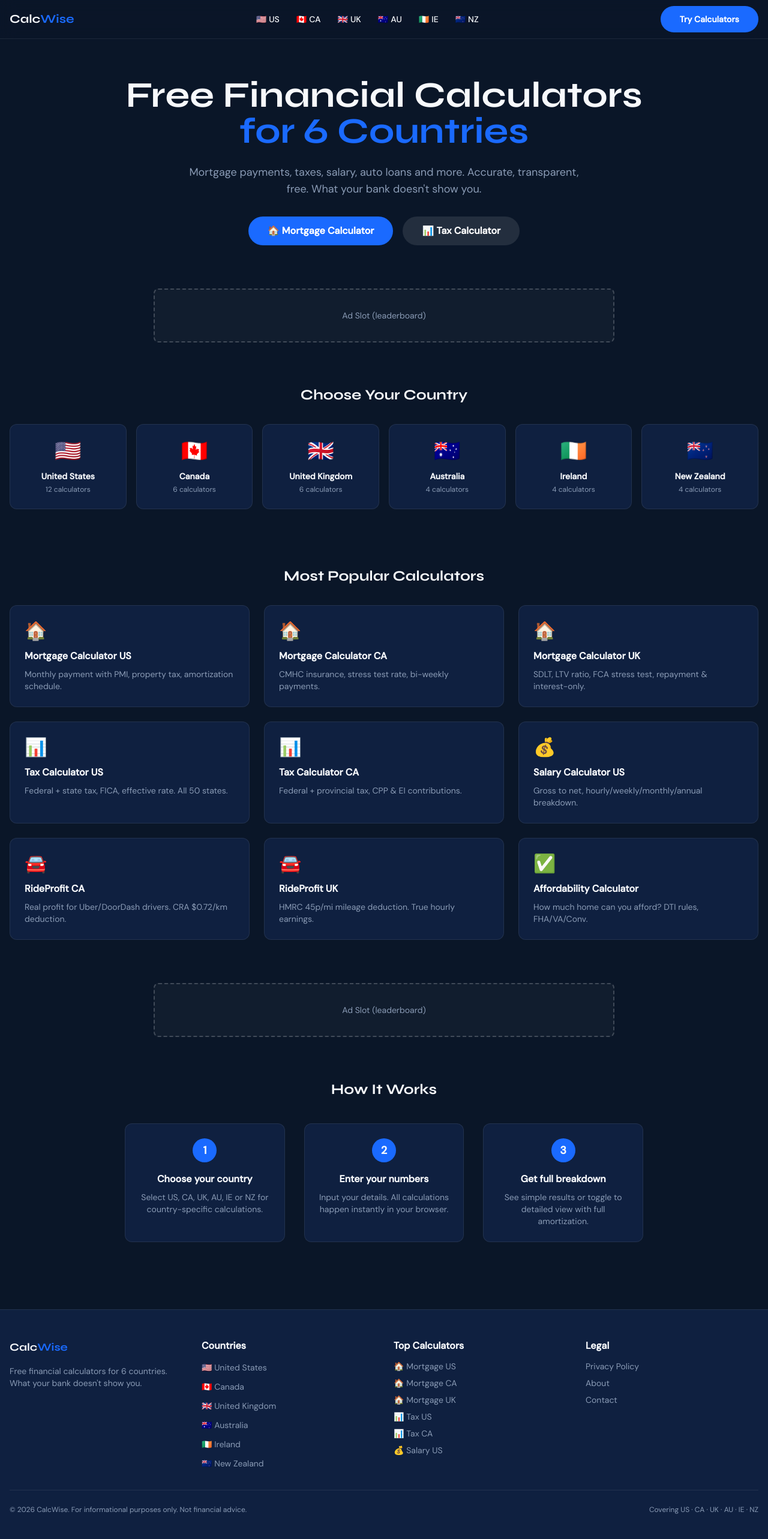
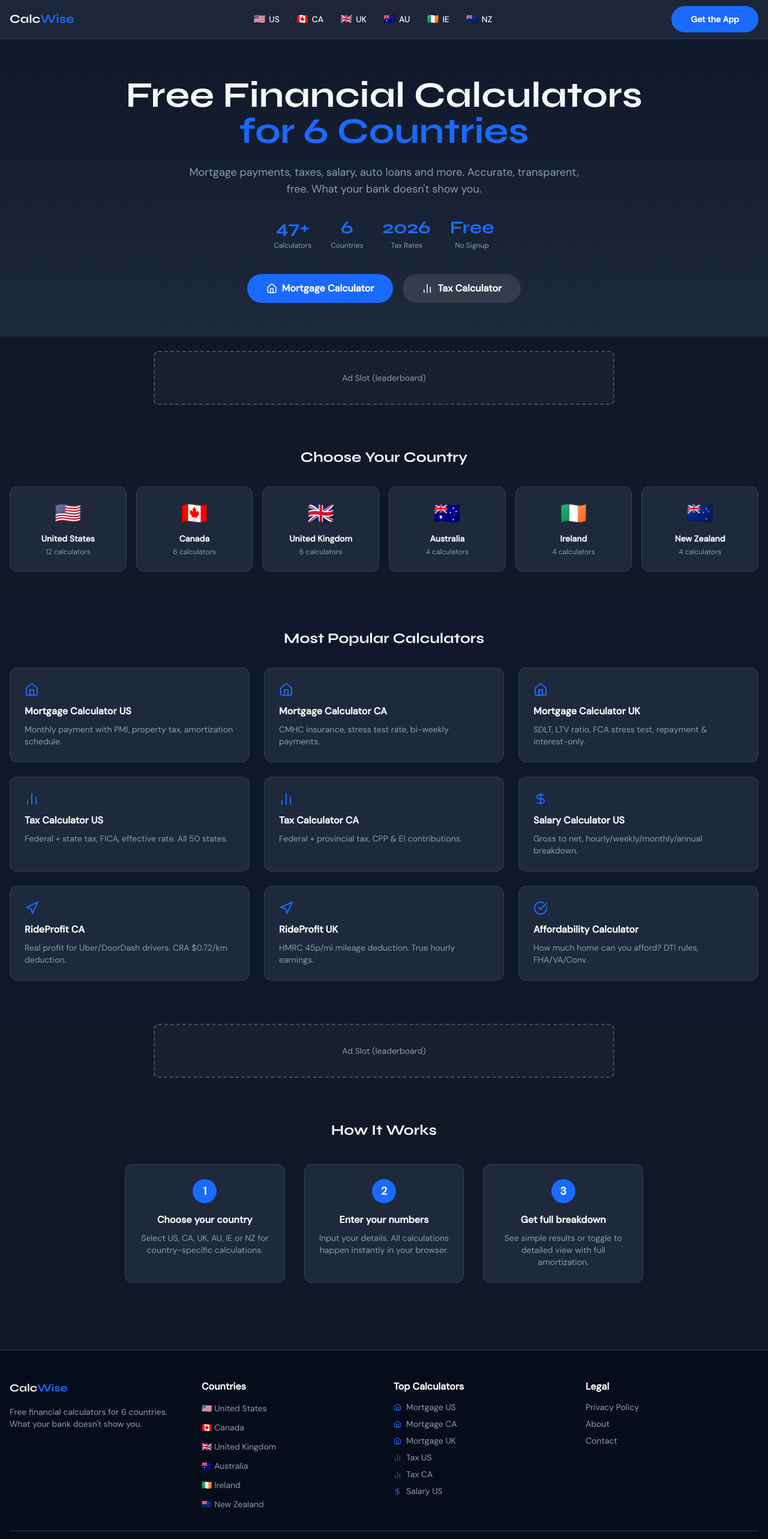
Before and after one commit to abassimaj123/calcwise, a React (Vite) app: page / in a window 1280 px wide. Shown: the top 2566 px of the page at 60% size. Built offline with nearby package versions, Linux system fonts and the light colour scheme.

Commit message:
fix: GB→UK labels, lucide icons, contrast improvements, navbar flags, Get the App CTA

```diff
--- a/src/components/Footer.jsx
+++ b/src/components/Footer.jsx
@@ -1,9 +1,12 @@
 import { Link } from 'react-router-dom'
+import { Home, BarChart2, DollarSign } from 'lucide-react'
 import { countries } from '../config/countries'
+
+const ICON_COLOR = '#1A6AFF'
 
 export default function Footer() {
   return (
-    <footer className="bg-dark2 border-t border-white/[0.08] mt-16 py-12">
+    <footer className="border-t border-border-subtle mt-16 py-12" style={{ background: '#060D1A' }}>
       <div className="max-w-7xl mx-auto px-4">
         <div className="grid grid-cols-2 md:grid-cols-4 gap-8 mb-8">
           <div>
@@ -29,24 +32,24 @@ export default function Footer() {
           <div>
             <h4 className="font-semibold mb-3">Top Calculators</h4>
             <ul className="space-y-2 text-sm text-cw-gray">
-              <li><Link to="/us/mortgage" className="hover:text-white">🏠 Mortgage US</Link></li>
-              <li><Link to="/ca/mortgage" className="hover:text-white">🏠 Mortgage CA</Link></li>
-              <li><Link to="/uk/mortgage" className="hover:text-white">🏠 Mortgage UK</Link></li>
-              <li><Link to="/us/tax" className="hover:text-white">📊 Tax US</Link></li>
-              <li><Link to="/ca/tax" className="hover:text-white">📊 Tax CA</Link></li>
-              <li><Link to="/us/salary" className="hover:text-white">💰 Salary US</Link></li>
+              <li><Link to="/us/mortgage" className="hover:text-white flex items-center gap-2"><Home size={13} color={ICON_COLOR} /> Mortgage US</Link></li>
+              <li><Link to="/ca/mortgage" className="hover:text-white flex items-center gap-2"><Home size={13} color={ICON_COLOR} /> Mortgage CA</Link></li>
+              <li><Link to="/uk/mortgage" className="hover:text-white flex items-center gap-2"><Home size={13} color={ICON_COLOR} /> Mortgage UK</Link></li>
+              <li><Link to="/us/tax"      className="hover:text-white flex items-center gap-2"><BarChart2 size={13} color={ICON_COLOR} /> Tax US</Link></li>
+              <li><Link to="/ca/tax"      className="hover:text-white flex items-center gap-2"><BarChart2 size={13} color={ICON_COLOR} /> Tax CA</Link></li>
+              <li><Link to="/us/salary"   className="hover:text-white flex items-center gap-2"><DollarSign size={13} color={ICON_COLOR} /> Salary US</Link></li>
             </ul>
           </div>
           <div>
             <h4 className="font-semibold mb-3">Legal</h4>
             <ul className="space-y-2 text-sm text-cw-gray">
               <li><Link to="/privacy" className="hover:text-white">Privacy Policy</Link></li>
-              <li><Link to="/about" className="hover:text-white">About</Link></li>
+              <li><Link to="/about"   className="hover:text-white">About</Link></li>
               <li><Link to="/contact" className="hover:text-white">Contact</Link></li>
             </ul>
           </div>
         </div>
-        <div className="border-t border-white/[0.08] pt-6 flex flex-col md:flex-row items-center justify-between gap-4">
+        <div className="border-t border-border-subtle pt-6 flex flex-col md:flex-row items-center justify-between gap-4">
           <p className="text-xs text-cw-gray">© 2026 CalcWise. For informational purposes only. Not financial advice.</p>
           <p className="text-xs text-cw-gray">Covering US · CA · UK · AU · IE · NZ</p>
         </div>
--- a/src/components/Navbar.jsx
+++ b/src/components/Navbar.jsx
@@ -1,13 +1,17 @@
 import { useState } from 'react'
 import { Link } from 'react-router-dom'
 import { countries, calcsByCountry, calcMeta } from '../config/countries'
+import { calcIconMap } from '../config/calcIcons'
+import { BarChart2 } from 'lucide-react'
+
+const ICON_COLOR = '#1A6AFF'
 
 export default function Navbar() {
   const [mobileOpen, setMobileOpen] = useState(false)
   const [activeDropdown, setActiveDropdown] = useState(null)
 
   return (
-    <nav className="sticky top-0 z-50 bg-dark/80 backdrop-blur-md border-b border-white/[0.08]">
+    <nav className="sticky top-0 z-50 bg-dark2/90 backdrop-blur-md border-b border-border-subtle">
       <div className="max-w-7xl mx-auto px-4 flex items-center justify-between h-16">
         {/* Logo */}
         <Link to="/" className="text-xl font-display font-bold">
@@ -25,24 +29,27 @@ export default function Navbar() {
             >
               <Link
                 to={`/${code}`}
-                className="flex items-center gap-1 px-3 py-2 rounded-lg hover:bg-white/[0.08] text-sm font-medium transition-colors"
+                className="flex items-center gap-1.5 px-3 py-2 rounded-lg hover:bg-white/[0.08] text-sm font-medium transition-colors"
               >
-                <span>{country.flag}</span>
+                <span className="text-base leading-none">{country.flag}</span>
                 <span>{code.toUpperCase()}</span>
               </Link>
               {/* Dropdown */}
               {activeDropdown === code && (
-                <div className="absolute top-full left-0 mt-1 w-48 bg-dark2 border border-white/10 rounded-card shadow-xl py-2 z-50">
-                  {calcsByCountry[code].map(calcKey => (
+                <div className="absolute top-full left-0 mt-1 w-52 bg-dark2 border border-border-subtle rounded-card shadow-xl py-2 z-50">
+                  {calcsByCountry[code].map(calcKey => {
+                    const Icon = calcIconMap[calcKey] || BarChart2
+                    return (
                       <Link
                         key={calcKey}
                         to={`/${code}/${calcMeta[calcKey]?.slug}`}
-                      className="flex items-center gap-2 px-4 py-2 text-sm hover:bg-white/[0.08] transition-colors"
+                        className="flex items-center gap-3 px-4 py-2 text-sm hover:bg-white/[0.08] transition-colors"
                       >
-                      <span>{calcMeta[calcKey]?.icon}</span>
+                        <Icon size={16} color={ICON_COLOR} />
                         <span>{calcMeta[calcKey]?.label}</span>
                       </Link>
-                  ))}
+                    )
+                  })}
                 </div>
               )}
             </div>
@@ -52,7 +59,7 @@ export default function Navbar() {
         {/* CTA + Hamburger */}
         <div className="flex items-center gap-3">
           <Link to="/us/mortgage" className="hidden md:block cw-btn text-sm py-2 px-5">
-            Try Calculators
+            Get the App
           </Link>
           <button
             onClick={() => setMobileOpen(!mobileOpen)}
@@ -65,7 +72,7 @@ export default function Navbar() {
 
       {/* Mobile Menu */}
       {mobileOpen && (
-        <div className="md:hidden bg-dark2 border-t border-white/[0.05] max-h-96 overflow-y-auto">
+        <div className="md:hidden bg-dark2 border-t border-border-subtle max-h-96 overflow-y-auto">
           {Object.entries(countries).map(([code, country]) => (
             <div key={code}>
               <Link
@@ -77,17 +84,20 @@ export default function Navbar() {
                 <span>{country.name}</span>
               </Link>
               <div className="pl-4">
-                {calcsByCountry[code].map(calcKey => (
+                {calcsByCountry[code].map(calcKey => {
+                  const Icon = calcIconMap[calcKey] || BarChart2
+                  return (
                     <Link
                       key={calcKey}
                       to={`/${code}/${calcMeta[calcKey]?.slug}`}
-                    className="flex items-center gap-2 px-4 py-2 text-sm text-cw-gray hover:text-white"
+                      className="flex items-center gap-3 px-4 py-2 text-sm text-cw-gray hover:text-white"
                       onClick={() => setMobileOpen(false)}
                     >
-                    <span>{calcMeta[calcKey]?.icon}</span>
+                      <Icon size={15} color={ICON_COLOR} />
                       <span>{calcMeta[calcKey]?.label}</span>
                     </Link>
-                ))}
+                  )
+                })}
               </div>
             </div>
           ))}
--- /dev/null
+++ b/src/config/calcIcons.jsx
@@ -0,0 +1,21 @@
+import {
+  Home, BarChart2, Car, DollarSign, Navigation,
+  TrendingDown, CreditCard, Building2, GraduationCap,
+  TrendingUp, RefreshCw, CheckCircle, Repeat
+} from 'lucide-react'
+
+export const calcIconMap = {
+  mortgage:       Home,
+  tax:            BarChart2,
+  autoloan:       Car,
+  'rent-vs-buy':  Building2,
+  salary:         DollarSign,
+  rideprofit:     Navigation,
+  'loan-payoff':  TrendingDown,
+  'credit-card':  CreditCard,
+  heloc:          Building2,
+  'student-loan': GraduationCap,
+  'property-roi': TrendingUp,
+  refinance:      RefreshCw,
+  affordability:  CheckCircle,
+}
--- a/src/index.css
+++ b/src/index.css
@@ -6,29 +6,32 @@
   --primary: #1A6AFF;
   --primary-dark: #1455CC;
   --accent: #00D4FF;
-  --dark: #0A1628;
-  --dark2: #0F2040;
+  --dark: #111827;
+  --dark-hero: #0F172A;
+  --dark2: #1E293B;
+  --dark-footer: #060D1A;
+  --border-subtle: #334155;
 }
 
 body {
-  background-color: #0A1628;
+  background-color: #111827;
   color: #F7F9FC;
   font-family: 'DM Sans', sans-serif;
 }
 
 /* Custom scrollbar */
 ::-webkit-scrollbar { width: 6px; }
-::-webkit-scrollbar-track { background: #0F2040; }
+::-webkit-scrollbar-track { background: #1E293B; }
 ::-webkit-scrollbar-thumb { background: #1A6AFF; border-radius: 3px; }
 
 /* Input styles */
 .cw-input {
-  @apply w-full bg-dark2 border border-white/10 rounded-lg px-4 py-3 text-white placeholder-cw-gray focus:outline-none focus:border-primary transition-colors;
+  @apply w-full bg-dark2 border border-border-subtle rounded-lg px-4 py-3 text-white placeholder-cw-gray focus:outline-none focus:border-primary transition-colors;
 }
 
 /* Card styles */
 .cw-card {
-  @apply bg-dark2 border border-white/[0.08] rounded-card p-6;
+  @apply bg-dark2 border border-border-subtle rounded-card p-6;
 }
 
 /* Button styles */
--- a/src/pages/CountryHub.jsx
+++ b/src/pages/CountryHub.jsx
@@ -1,11 +1,16 @@
 import { Helmet } from 'react-helmet-async'
 import { Link } from 'react-router-dom'
+import { BarChart2 } from 'lucide-react'
 import { countries, calcsByCountry, calcMeta } from '../config/countries'
+import { calcIconMap } from '../config/calcIcons'
 import AdSenseSlot from '../components/AdSenseSlot'
+
+const ICON_COLOR = '#1A6AFF'
 
 export default function CountryHub({ country }) {
   const c = countries[country]
   const calcs = calcsByCountry[country] || []
+  const currencyLabel = c.currency === 'GBP' ? 'GBP · £' : `${c.currency} · ${c.symbol}`
 
   return (
     <>
@@ -29,16 +34,19 @@ export default function CountryHub({ country }) {
         <div className="grid grid-cols-1 sm:grid-cols-2 lg:grid-cols-3 gap-6">
           {calcs.map(calcKey => {
             const m = calcMeta[calcKey]
+            const Icon = calcIconMap[calcKey] || BarChart2
             return (
               <Link
                 key={calcKey}
                 to={`/${country}/${m.slug}`}
                 className="cw-card hover:border-primary/40 hover:bg-primary/5 transition-all group flex items-center gap-4"
               >
-                <div className="text-4xl">{m.icon}</div>
+                <div className="shrink-0">
+                  <Icon size={24} color={ICON_COLOR} />
+                </div>
                 <div>
                   <h2 className="font-semibold group-hover:text-primary transition-colors">{m.label}</h2>
-                  <p className="text-xs text-cw-gray">{c.currency} · Updated 2026</p>
+                  <p className="text-xs text-cw-gray">{currencyLabel} · Updated 2026</p>
                 </div>
               </Link>
             )
--- a/src/pages/Home.jsx
+++ b/src/pages/Home.jsx
@@ -1,7 +1,29 @@
 import { Helmet } from 'react-helmet-async'
 import { Link } from 'react-router-dom'
-import { countries, calcsByCountry, calcMeta } from '../config/countries'
+import { Home as HomeIcon, BarChart2, Car, DollarSign, Navigation, CheckCircle, TrendingUp } from 'lucide-react'
+import { countries, calcsByCountry } from '../config/countries'
 import AdSenseSlot from '../components/AdSenseSlot'
+
+const ICON_COLOR = '#1A6AFF'
+
+const featuredCalcs = [
+  { to: '/us/mortgage', Icon: HomeIcon,   title: 'Mortgage Calculator US', desc: 'Monthly payment with PMI, property tax, amortization schedule.' },
+  { to: '/ca/mortgage', Icon: HomeIcon,   title: 'Mortgage Calculator CA', desc: 'CMHC insurance, stress test rate, bi-weekly payments.' },
+  { to: '/uk/mortgage', Icon: HomeIcon,   title: 'Mortgage Calculator UK', desc: 'SDLT, LTV ratio, FCA stress test, repayment & interest-only.' },
+  { to: '/us/tax',      Icon: BarChart2,  title: 'Tax Calculator US',      desc: 'Federal + state tax, FICA, effective rate. All 50 states.' },
+  { to: '/ca/tax',      Icon: BarChart2,  title: 'Tax Calculator CA',      desc: 'Federal + provincial tax, CPP & EI contributions.' },
+  { to: '/us/salary',   Icon: DollarSign, title: 'Salary Calculator US',   desc: 'Gross to net, hourly/weekly/monthly/annual breakdown.' },
+  { to: '/ca/rideprofit', Icon: Navigation, title: 'RideProfit CA',        desc: 'Real profit for Uber/DoorDash drivers. CRA $0.72/km deduction.' },
+  { to: '/uk/rideprofit', Icon: Navigation, title: 'RideProfit UK',        desc: 'HMRC 45p/mi mileage deduction. True hourly earnings.' },
+  { to: '/us/affordability', Icon: CheckCircle, title: 'Affordability Calculator', desc: 'How much home can you afford? DTI rules, FHA/VA/Conv.' },
+]
+
+const stats = [
+  { value: '47+', label: 'Calculators' },
+  { value: '6',   label: 'Countries' },
+  { value: '2026', label: 'Tax Rates' },
+  { value: 'Free', label: 'No Signup' },
+]
 
 export default function Home() {
   return (
@@ -13,7 +35,11 @@ export default function Home() {
       </Helmet>
 
       {/* Hero */}
-      <section className="max-w-7xl mx-auto px-4 pt-16 pb-12 text-center">
+      <section
+        className="max-w-full px-4 pt-16 pb-14 text-center"
+        style={{ background: 'linear-gradient(180deg, #0F172A 0%, #1E293B 100%)' }}
+      >
+        <div className="max-w-7xl mx-auto">
           <h1 className="text-4xl md:text-6xl font-display font-bold mb-6">
             Free Financial Calculators<br />
             <span className="text-primary">for 6 Countries</span>
@@ -21,11 +47,25 @@ export default function Home() {
           <p className="text-lg text-cw-gray max-w-2xl mx-auto mb-8">
             Mortgage payments, taxes, salary, auto loans and more. Accurate, transparent, free. What your bank doesn't show you.
           </p>
+
+          {/* Stats row */}
+          <div className="flex flex-wrap justify-center gap-8 mb-10">
+            {stats.map(({ value, label }) => (
+              <div key={label} className="text-center">
+                <div className="text-3xl font-display font-bold text-primary">{value}</div>
+                <div className="text-xs text-cw-gray mt-1">{label}</div>
+              </div>
+            ))}
+          </div>
+
           <div className="flex flex-wrap justify-center gap-4">
-          <Link to="/us/mortgage" className="cw-btn">🏠 Mortgage Calculator</Link>
-          <Link to="/us/tax" className="bg-white/10 hover:bg-white/20 text-white font-semibold px-8 py-3 rounded-btn transition-colors">
-            📊 Tax Calculator
+            <Link to="/us/mortgage" className="cw-btn flex items-center gap-2">
+              <HomeIcon size={18} /> Mortgage Calculator
             </Link>
+            <Link to="/us/tax" className="bg-white/10 hover:bg-white/20 text-white font-semibold px-8 py-3 rounded-btn transition-colors flex items-center gap-2">
+              <BarChart2 size={18} /> Tax Calculator
+            </Link>
+          </div>
         </div>
       </section>
 
@@ -50,30 +90,24 @@ export default function Home() {
       </section>
 
       {/* Featured Calcs */}
-      <section className="max-w-7xl mx-auto px-4 py-12">
+      <section style={{ background: '#0F172A' }} className="py-12">
+        <div className="max-w-7xl mx-auto px-4">
           <h2 className="text-2xl font-display font-bold mb-8 text-center">Most Popular Calculators</h2>
           <div className="grid grid-cols-1 md:grid-cols-2 lg:grid-cols-3 gap-6">
-          {[
-            { to: '/us/mortgage', icon: '🏠', title: 'Mortgage Calculator US', desc: 'Monthly payment with PMI, property tax, amortization schedule.' },
-            { to: '/ca/mortgage', icon: '🏠', title: 'Mortgage Calculator CA', desc: 'CMHC insurance, stress test rate, bi-weekly payments.' },
-            { to: '/uk/mortgage', icon: '🏠', title: 'Mortgage Calculator UK', desc: 'SDLT, LTV ratio, FCA stress test, repayment & interest-only.' },
-            { to: '/us/tax', icon: '📊', title: 'Tax Calculator US', desc: 'Federal + state tax, FICA, effective rate. All 50 states.' },
-            { to: '/ca/tax', icon: '📊', title: 'Tax Calculator CA', desc: 'Federal + provincial tax, CPP & EI contributions.' },
-            { to: '/us/salary', icon: '💰', title: 'Salary Calculator US', desc: 'Gross to net, hourly/weekly/monthly/annual breakdown.' },
-            { to: '/ca/rideprofit', icon: '🚘', title: 'RideProfit CA', desc: 'Real profit for Uber/DoorDash drivers. CRA $0.72/km deduction.' },
-            { to: '/uk/rideprofit', icon: '🚘', title: 'RideProfit UK', desc: 'HMRC 45p/mi mileage deduction. True hourly earnings.' },
-            { to: '/us/affordability', icon: '✅', title: 'Affordability Calculator', desc: 'How much home can you afford? DTI rules, FHA/VA/Conv.' },
-          ].map(({ to, icon, title, desc }) => (
+            {featuredCalcs.map(({ to, Icon, title, desc }) => (
               <Link
                 key={to}
                 to={to}
                 className="cw-card hover:border-primary/40 hover:bg-primary/5 transition-all group"
               >
-              <div className="text-3xl mb-3">{icon}</div>
+                <div className="mb-3">
+                  <Icon size={24} color={ICON_COLOR} />
+                </div>
                 <h3 className="font-semibold mb-2 group-hover:text-primary transition-colors">{title}</h3>
                 <p className="text-sm text-cw-gray">{desc}</p>
               </Link>
             ))}
+          </div>
         </div>
       </section>
 
--- a/tailwind.config.js
+++ b/tailwind.config.js
@@ -7,8 +7,11 @@ export default {
         primary: '#1A6AFF',
         'primary-dark': '#1455CC',
         accent: '#00D4FF',
-        dark: '#0A1628',
-        dark2: '#0F2040',
+        dark: '#111827',
+        'dark-hero': '#0F172A',
+        dark2: '#1E293B',
+        'dark-footer': '#060D1A',
+        'border-subtle': '#334155',
         cw: { gray: '#8A9BB5', success: '#1D9E75', warning: '#F5C842' },
       },
       fontFamily: {
```
Lines whose indentation alone changed are shown as unchanged.
